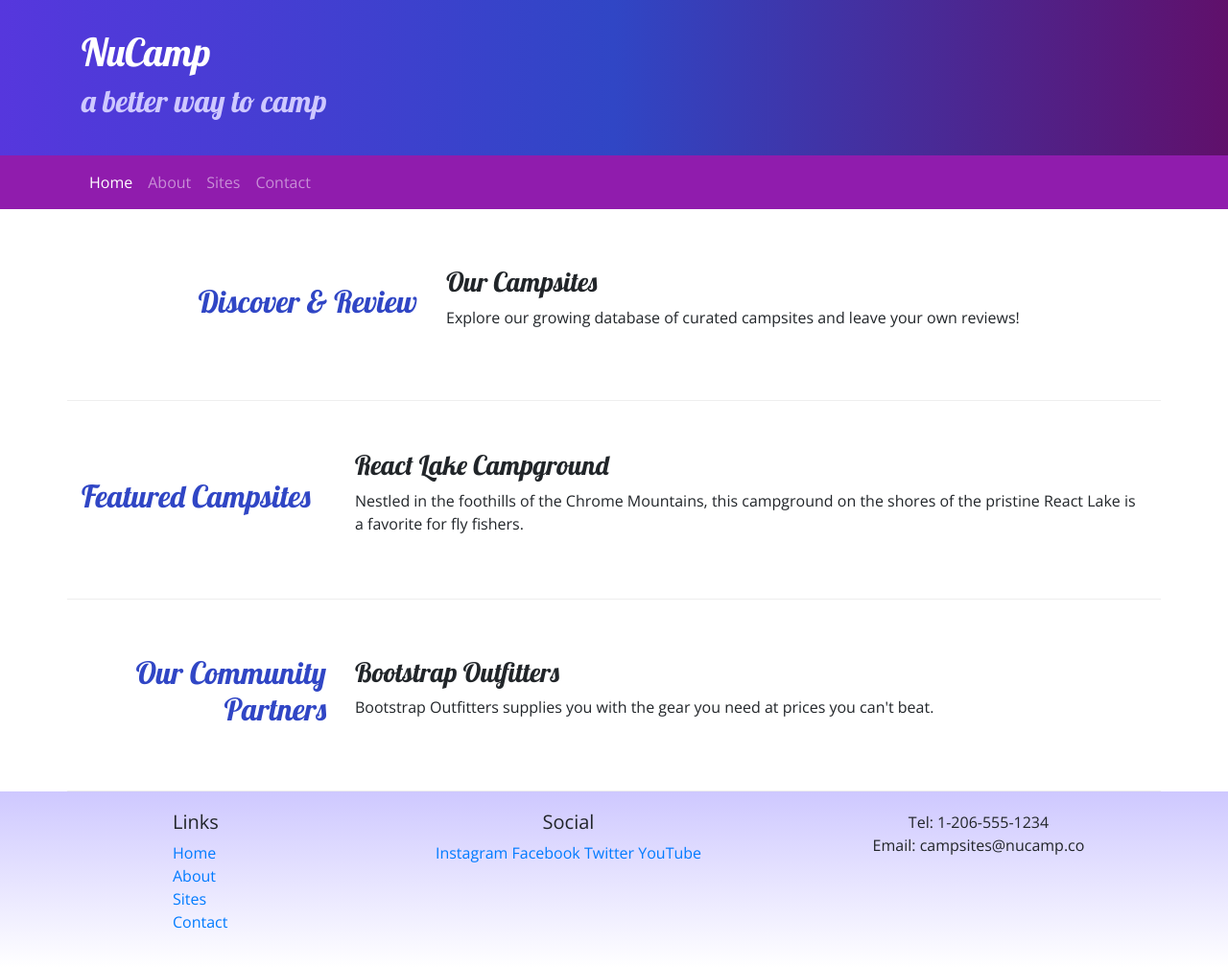
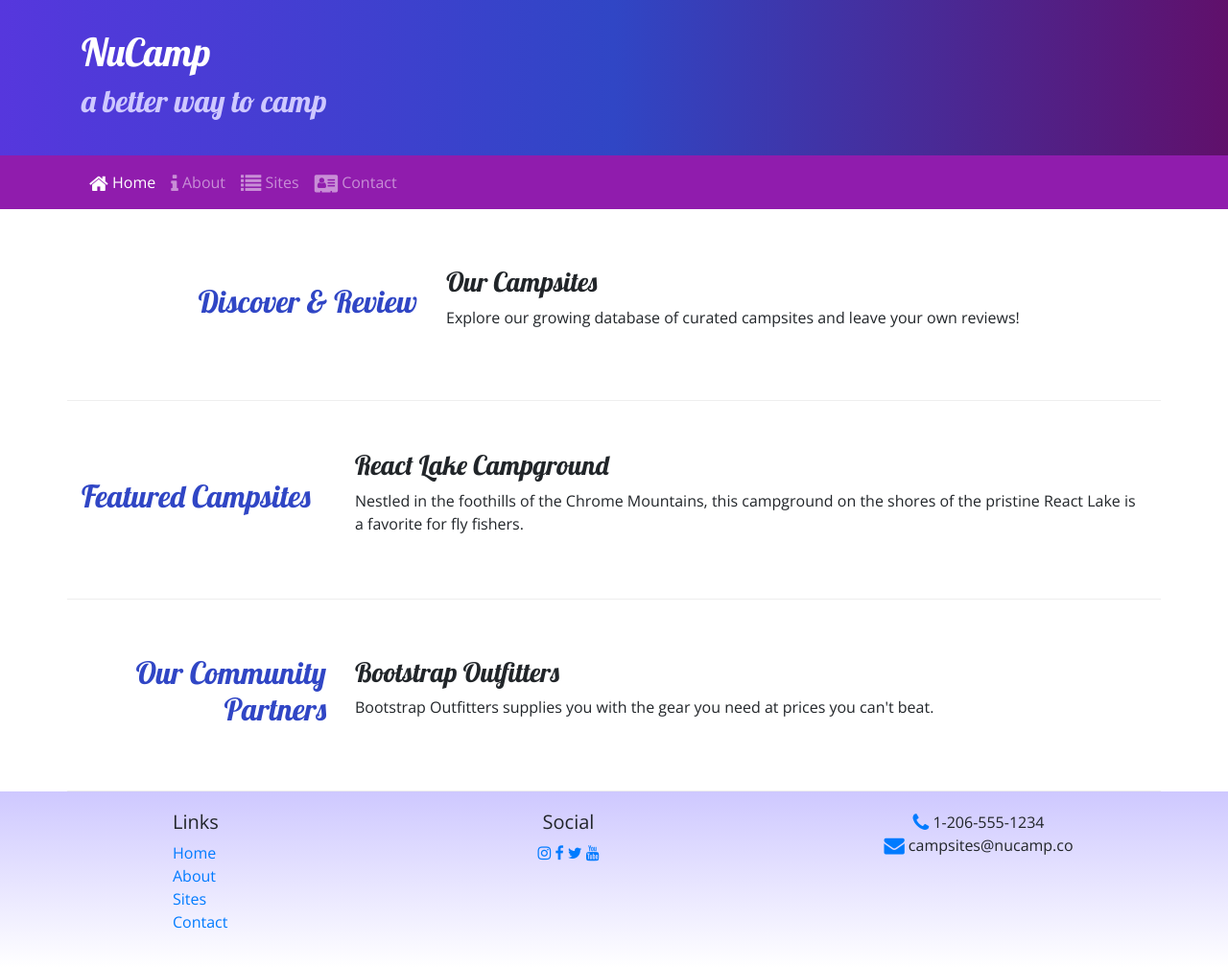
Before and after one commit to BrianBlits/Nucampsite, a website: page index.html in a window 1280 px wide. Shown: the whole page at 96% size. Drawn offline with nearby package versions, Linux system fonts and the light colour scheme.

Commit message:
Icon Fonts

```diff
--- a/index.html
+++ b/index.html
@@ -10,6 +10,7 @@
         <link rel="stylesheet" href="node_modules/bootstrap/dist/css/bootstrap.min.css" />
 
         <!-- Additional CSS must be placed after Bootstrap CSS -->
+        <link rel="stylesheet" href="node_modules/font-awesome/css/font-awesome.min.css" />
         <link rel="stylesheet" href="https://fonts.googleapis.com/css?family=Lobster|Open+Sans" />
         <link rel="stylesheet" href="css/styles.css" />
         <title>NuCamp: A Better Way To Camp</title>
@@ -35,10 +36,10 @@
             </button>
             <div class="collapse navbar-collapse" id="nucampNavbar">
                 <ul class="navbar-nav">
-                    <li class="nav-item active"><a class="nav-link" href="index.html">Home</a></li>
-                    <li class="nav-item"><a class="nav-link" href="aboutus.html">About</a></li>
-                    <li class="nav-item"><a class="nav-link" href="#">Sites</a></li>
-                    <li class="nav-item"><a class="nav-link" href="#">Contact</a></li>
+                <li class="nav-item active"><a class="nav-link" href="#"><i class="fa fa-home fa-lg"></i> Home</a></li>
+                <li class="nav-item"><a class="nav-link" href="aboutus.html"><i class="fa fa-info fa-lg"></i> About</a></li>
+                <li class="nav-item"><a class="nav-link" href="#"><i class="fa fa-list fa-lg"></i> Sites</a></li>
+                <li class="nav-item"><a class="nav-link" href="#"><i class="fa fa-address-card fa-lg"></i> Contact</a></li>
                 </ul>
             </div>
         </div>
@@ -90,14 +91,14 @@
                 </div>
                 <div class="col-6 col-sm-5 text-center">
                     <h5>Social</h5>
-                    <a href="http://instagram.com/">Instagram</a>
-                    <a href="http://facebook.com/">Facebook</a>
-                    <a href="http://twitter.com/">Twitter</a>
-                    <a href="http://youtube.com/">YouTube</a>
+                    <a href="http://instagram.com/"><i class="fa fa-instagram"></i></a>
+                    <a href="http://facebook.com/"><i class="fa fa-facebook"></i></a>
+                    <a href="http://twitter.com/"><i class="fa fa-twitter"></i></a>
+                    <a href="http://youtube.com/"><i class="fa fa-youtube"></i></a>
                 </div>
                 <div class="col-sm-4 text-center">
-                    Tel: 1-206-555-1234<br />
-                    Email: campsites@nucamp.co
+                    <i class="fa fa-phone fa-lg text-primary"></i> 1-206-555-1234<br />
+                    <i class="fa fa-envelope fa-lg text-primary"></i> campsites@nucamp.co
                 </div>
             </div>
         </div>
--- a/package.json
+++ b/package.json
@@ -7,7 +7,7 @@
     "lite": "lite-server",
     "start": "npm run lite",
     "test": "echo \"Error: no test specified\" && exit 1"
- },
+  },
   "author": "blits",
   "license": "ISC",
   "devDependencies": {
@@ -15,6 +15,7 @@
   },
   "dependencies": {
     "bootstrap": "^4.5.2",
+    "font-awesome": "^4.7.0",
     "jquery": "^3.5.1",
     "popper.js": "^1.16.1"
   }
```
Also changed, not shown: aboutus.html (+10 -10 lines), 1 other file.
